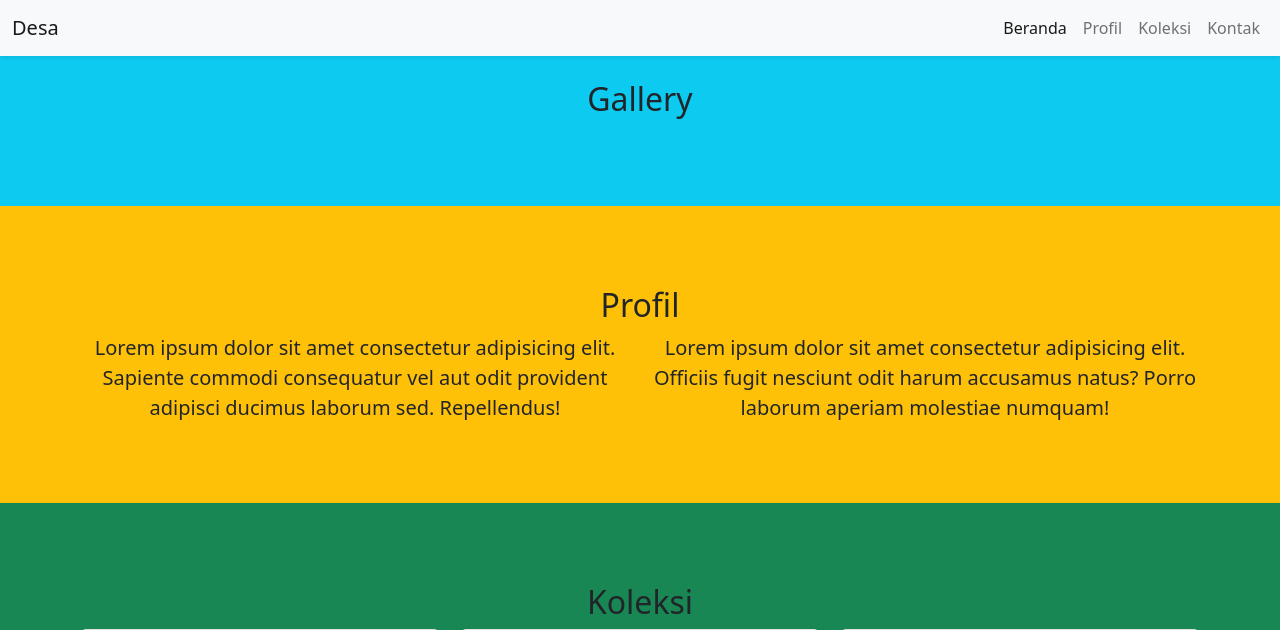
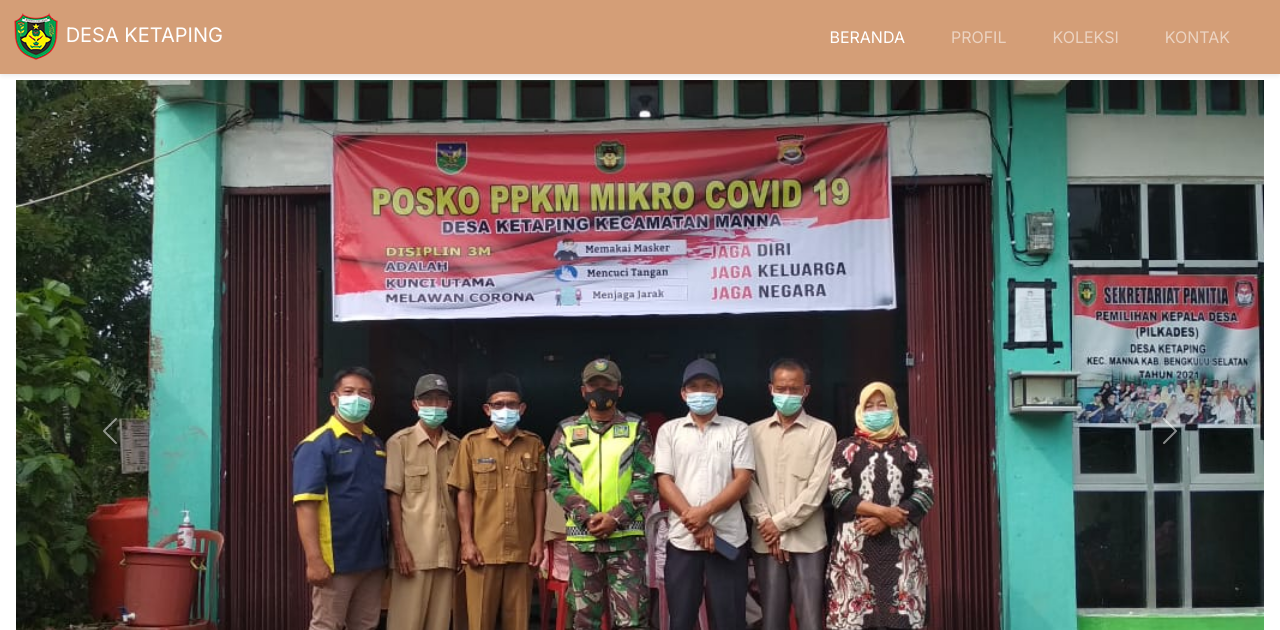
Before and after one commit to rizzodev/desa, a PHP site: page / in a window 1280 px wide. Shown: the top 630 px of the page. Run offline with PHP 8.4, Linux system fonts and the light colour scheme; grey boxes are pictures that could not be loaded.

Commit message:
Added logo and carousel.

```diff
--- a/css/main.css
+++ b/css/main.css
@@ -1,3 +1,42 @@
 .jumbotron{
     padding: 5rem 1rem;
 }
+
+.navbar{
+    background-color: #d49e77;
+}
+
+body{
+    font-family: 'Inter', sans-serif;
+}
+
+/* #carouselExampleCaptions img{
+    max-height: 1000px;
+} */
+
+/* Desktop */
+@media (min-width: 992px){
+    .nav-link{
+        text-transform: uppercase;
+        margin-right: 30px;
+    }
+
+    .nav-link:hover::after{
+        content: '';
+        display: block;
+        border-bottom: 3px solid #000000;
+        width: 50%;
+        margin: auto;
+        padding-bottom: 5px;
+        margin-bottom: -8px;
+    }
+
+}
+
+/* Phone */
+@media (max-width: 576px) {
+    #carouselExampleCaptions img{
+        /* width: auto; */
+        height: 350px;
+    }
+ }
--- a/index.html
+++ b/index.html
@@ -16,6 +16,11 @@
         integrity="sha384-ka7Sk0Gln4gmtz2MlQnikT1wXgYsOg+OMhuP+IlRH9sENBO0LRn5q+8nbTov4+1p"
         crossorigin="anonymous"></script>
 
+    <!-- Google font -->
+    <link rel="preconnect" href="https://fonts.googleapis.com">
+    <link rel="preconnect" href="https://fonts.gstatic.com" crossorigin>
+    <link href="https://fonts.googleapis.com/css2?family=Inter:wght@200;400;700&display=swap" rel="stylesheet">
+
     <link rel='stylesheet' type='text/css' media='screen' href='/css/main.css'>
     <script src='main.js'></script>
 </head>
@@ -23,11 +28,12 @@
 <body id="home">
 
     <!-- Header -->
-    <header></header>
+
+    <head></head>
     <!-- Navbar -->
-    <nav class="navbar navbar-expand-lg navbar-light bg-light shadow-sm fixed-top">
+    <nav class="navbar navbar-expand-lg navbar-dark shadow-sm fixed-top">
         <div class="container-fluid">
-            <a class="navbar-brand" href="#">Desa</a>
+            <a class="navbar-brand" href="#"><img src="img/logobs.png"> DESA KETAPING </a>
             <button class="navbar-toggler" type="button" data-bs-toggle="collapse" data-bs-target="#navbarNav"
                 aria-controls="navbarNav" aria-expanded="false" aria-label="Toggle navigation">
                 <span class="navbar-toggler-icon"></span>
@@ -53,8 +59,61 @@
     </nav>
 
     <!-- Data Statistik -->
-    <section class="jumbotron bg-info">
-        <h2 class="text-center">Gallery</h2>
+    <section class="jumbotron">
+        <!-- <h2 class="text-center">Gallery</h2> -->
+
+        <div id="carouselExampleCaptions" class="carousel slide" data-bs-ride="carousel">
+            <div class="carousel-indicators">
+                <button type="button" data-bs-target="#carouselExampleCaptions" data-bs-slide-to="0" class="active"
+                    aria-current="true" aria-label="Slide 1"></button>
+                <button type="button" data-bs-target="#carouselExampleCaptions" data-bs-slide-to="1"
+                    aria-label="Slide 2"></button>
+                <button type="button" data-bs-target="#carouselExampleCaptions" data-bs-slide-to="2"
+                    aria-label="Slide 3"></button>
+            </div>
+            <div class="carousel-inner">
+                <div class="carousel-item active">
+                    <img src="img/slide1.jpeg" class="d-block w-100" alt="slide1">
+                    <div class="carousel-caption d-none d-md-block">
+                        <h5>Posko PPKM Mikro COVID 19</h5>
+                        <p>Desa Ketaping Kecamatan Manna</p>
+                    </div>
+                </div>
+                <div class="carousel-item">
+                    <img src="img/slide2.jpeg" class="d-block w-100" alt="slide2">
+                    <div class="carousel-caption d-none d-md-block">
+                        <h5>Posko PPKM Mikro COVID 19</h5>
+                        <p>Desa Ketaping Kecamatan Manna</p>
+                    </div>
+                </div>
+                <div class="carousel-item">
+                    <img src="img/slide3.jpeg" class="d-block w-100" alt="slide3">
+                    <div class="carousel-caption d-none d-md-block">
+                        <h5>Jajaran Staff Desa</h5>
+                        <p>Desa Ketaping Kecamatan Manna</p>
+                    </div>
+                </div>
+            </div>
+            <button class="carousel-control-prev" type="button" data-bs-target="#carouselExampleCaptions"
+                data-bs-slide="prev">
+                <span class="carousel-control-prev-icon" aria-hidden="true"></span>
+                <span class="visually-hidden">Previous</span>
+            </button>
+            <button class="carousel-control-next" type="button" data-bs-target="#carouselExampleCaptions"
+                data-bs-slide="next">
+                <span class="carousel-control-next-icon" aria-hidden="true"></span>
+                <span class="visually-hidden">Next</span>
+            </button>
+        </div>
+
+        <!-- <div class="jumbotron jumbotron-fluid">
+            <div class="container">
+                <h1 class="display-4">Fluid jumbotron</h1>
+                <p class="lead">This is a modified jumbotron that occupies the entire horizontal space of its parent.
+                </p>
+            </div>
+        </div> -->
+
     </section>
     <!--  -->
     <section id="profil" class="jumbotron bg-warning">
@@ -124,7 +183,7 @@
     </section>
     <!--  -->
     <section id="kontak" class="jumbotron bg-dark">
-       <h2 class="text-light text-center">Kontak</h2>
+        <h2 class="text-light text-center">Kontak</h2>
     </section>
 
     <!-- Footer -->
```
Also changed, not shown: img/logobs.png (added), img/slide1.jpeg (added), img/slide2.jpeg (added), img/slide3.jpeg (added).
